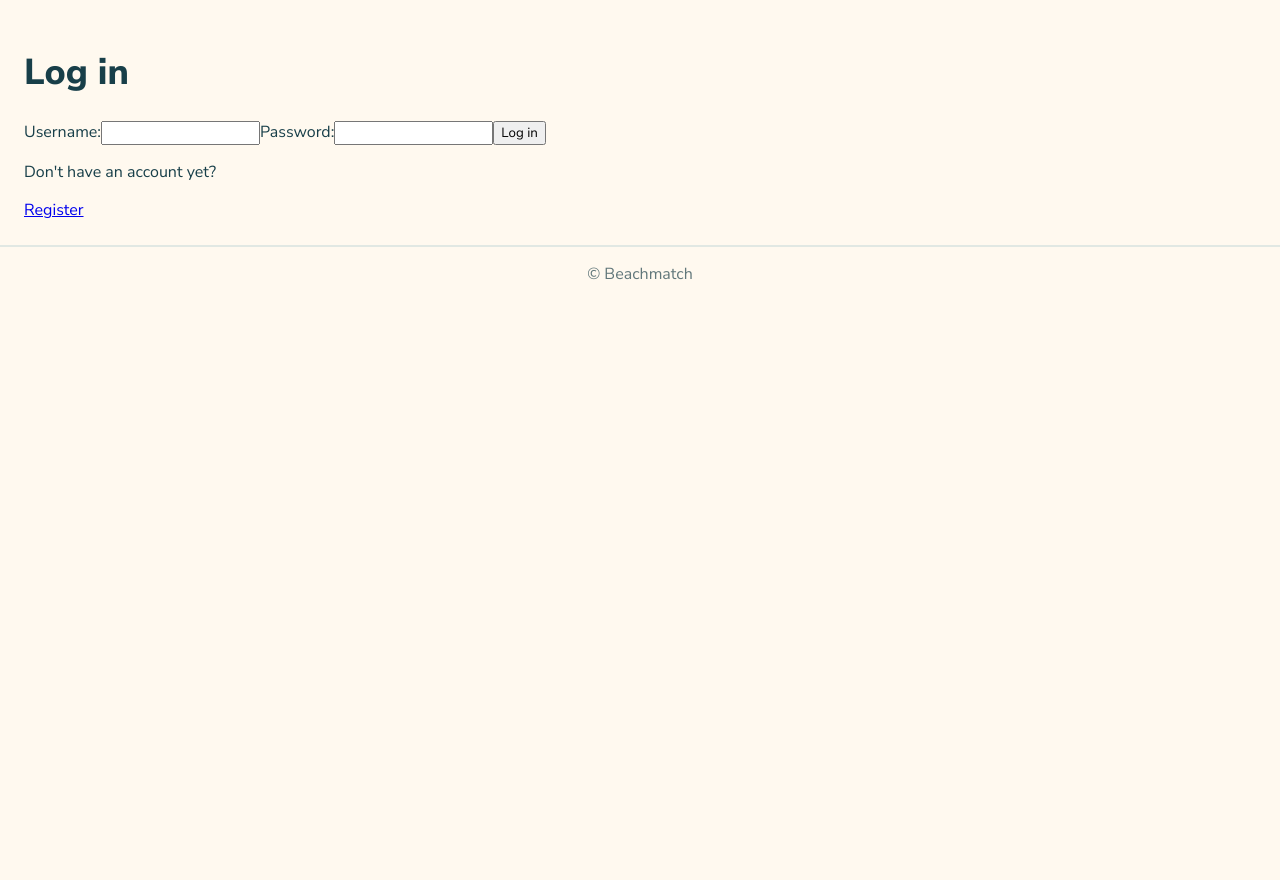
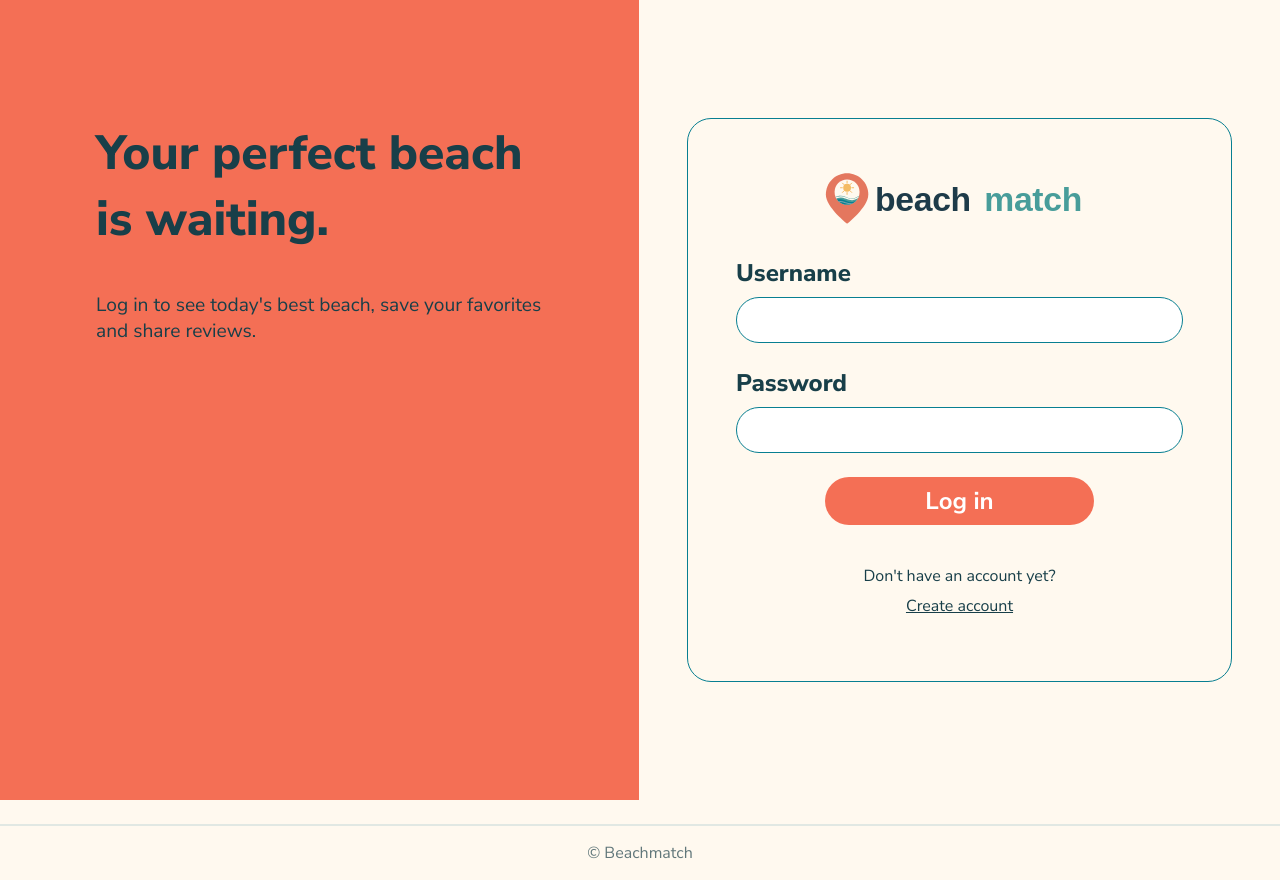
Before and after one commit to DominiqueDersigni/BeachMatch-Frontend, a React (Vite) app: page /login in a window 1280 px wide. Before the commit the page ends 800 px from the top, so only its background shows below. Built offline with nearby package versions, Linux system fonts and the light colour scheme.

Commit message:
Login page styling

```diff
--- a/src/pages/BeachesPage/BeachesPage.jsx
+++ b/src/pages/BeachesPage/BeachesPage.jsx
@@ -1,6 +1,5 @@
 import './BeachesPage.css';
 import React, { useState } from 'react';
-import { Link } from 'react-router-dom';
 import axios from 'axios';
 import useBeaches from '../../hooks/useBeaches/useBeaches.js';
 import useFavorites from '../../hooks/useFavorites/useFavorites.js';
--- /dev/null
+++ b/src/pages/ErrorPage/ErrorPage.css
@@ -0,0 +1 @@
+import './ErrorPage.css';
--- a/src/pages/ErrorPage/ErrorPage.jsx
+++ b/src/pages/ErrorPage/ErrorPage.jsx
@@ -3,7 +3,6 @@ function ErrorPage() {
 
     return (
         <h1>404 Page not found</h1>
-
     )
 }
 
--- /dev/null
+++ b/src/pages/LogInPage/LogInPage.css
@@ -0,0 +1,91 @@
+.login-page {
+    display: flex;
+    width: 100vw;
+    margin-left: calc(50% - 50vw);
+    margin-top: -24px;
+    min-height: 100vh;
+}
+
+.login-intro {
+    flex: 1;
+    background-color: var(--coral);
+    padding: 120px 96px;
+}
+
+.login-intro h1 {
+    font-size: 3rem;
+    margin-top: 0;
+}
+
+.login-intro p,
+.login-intro li {
+    font-size: 1.2rem;
+}
+
+.login-card {
+    flex: 1;
+    align-self: center;
+    display: flex;
+    flex-direction: column;
+    align-items: center;
+    gap: 24px;
+    background-color: var(--cream);
+    border: 1px solid var(--sea-blue);
+    border-radius: 24px;
+    padding: 48px;
+    margin: 48px;
+}
+
+.login-logo {
+    width: 280px;
+}
+
+.login-card form {
+    display: flex;
+    flex-direction: column;
+    gap: 24px;
+    width: 100%;
+}
+
+.login-form-field {
+    display: flex;
+    flex-direction: column;
+    gap: 8px;
+}
+
+.login-form-field label {
+    font-size: 1.5rem;
+    font-weight: 800;
+}
+
+.login-form-field input {
+    background-color: var(--white);
+    border: 1px solid var(--sea-blue);
+    border-radius: 999px;
+    padding: 10px 20px;
+    font-size: 1.1rem;
+    text-align: center;
+}
+
+.login-card form button {
+    align-self: center;
+    width: 60%;
+}
+
+.login-error {
+    color: var(--coral);
+    font-weight: 600;
+    text-align: center;
+    margin: 0;
+}
+
+.login-register {
+    text-align: center;
+}
+
+.login-register a {
+    display: block;
+    margin-top: 8px;
+    color: var(--dark-sea-green);
+    font-weight: 400;
+}
--- a/src/pages/LogInPage/LogInPage.jsx
+++ b/src/pages/LogInPage/LogInPage.jsx
@@ -1,11 +1,14 @@
-import {Link} from 'react-router-dom';
+import './LogInPage.css';
 import React, {useContext, useState} from 'react';
 import { AuthContext } from '../../context/AuthContext.jsx';
 import axios from 'axios';
+import Button from "../../components/Button/Button.jsx";
+import logo from "../../assets/logo.svg";
 
 function LogInPage() {
     const [username, setUsername] = useState('');
     const [password, setPassword] = useState('');
+    const [error, setError] = useState('');
     const {login} = useContext(AuthContext);
 
     async function handleSubmit(e) {
@@ -27,37 +30,37 @@ function LogInPage() {
 
         }
         catch (error) {
-            console.log("Wrong username or password");
+            setError("Wrong username or password");
         }
     }
 
     return (
-        <>
-            <h1>Log in</h1>
-            <form onSubmit={handleSubmit}>
-                <label htmlFor="username">
-                    Username:
-                    <input
-                        type="text"
-                        name="username-field"
-                        id="username"
-                        value={username}
-                        onChange={(e) => setUsername(e.target.value)}/>
-                </label>
-                <label htmlFor="password">
-                    Password:
-                    <input
-                        type="password"
-                        name="password-field"
-                        id="password"
-                        value={password}
-                        onChange={(e) => setPassword(e.target.value)}/>
-                </label>
-                <button type = "submit">Log in</button>
-            </form>
+        <div className="login-page">
+            <section className="login-intro">
+                <h1>Your perfect beach is waiting.</h1>
+                <p>Log in to see today's best beach, save your favorites and share reviews.</p>
+            </section>
 
-            <p>Don't have an account yet? </p> <a href = "http://localhost:9090/realms/BeachMatch/protocol/openid-connect/registrations?client_id=BeachMatchFrontend&response_type=code&redirect_uri=http://localhost:5173/login">Register</a>
-        </>
+            <section className="login-card">
+                <img src={logo} alt="BeachMatch logo" className="login-logo"/>
+                <form onSubmit={handleSubmit}>
+                    <div className="login-form-field">
+                        <label htmlFor="username">Username</label>
+                        <input type="text" id="username" name="username-field" value={username} onChange={(e) => setUsername(e.target.value)} required/>
+                    </div>
+                    <div className="login-form-field">
+                        <label htmlFor="password">Password</label>
+                        <input type="password" id="password" name="password-field" value={password} onChange={(e) => setPassword(e.target.value)} required/>
+                    </div>
+                    {error && <p className="login-error">{error}</p>}
+                    <Button type="submit">Log in</Button>
+                </form>
+                <p className="login-register">
+                    Don't have an account yet?{" "}
+                    <a href="http://localhost:9090/realms/BeachMatch/protocol/openid-connect/registrations?client_id=BeachMatchFrontend&response_type=code&redirect_uri=http://localhost:5173/login">Create account</a>
+                </p>
+            </section>
+        </div>
     );
 }
 
```
